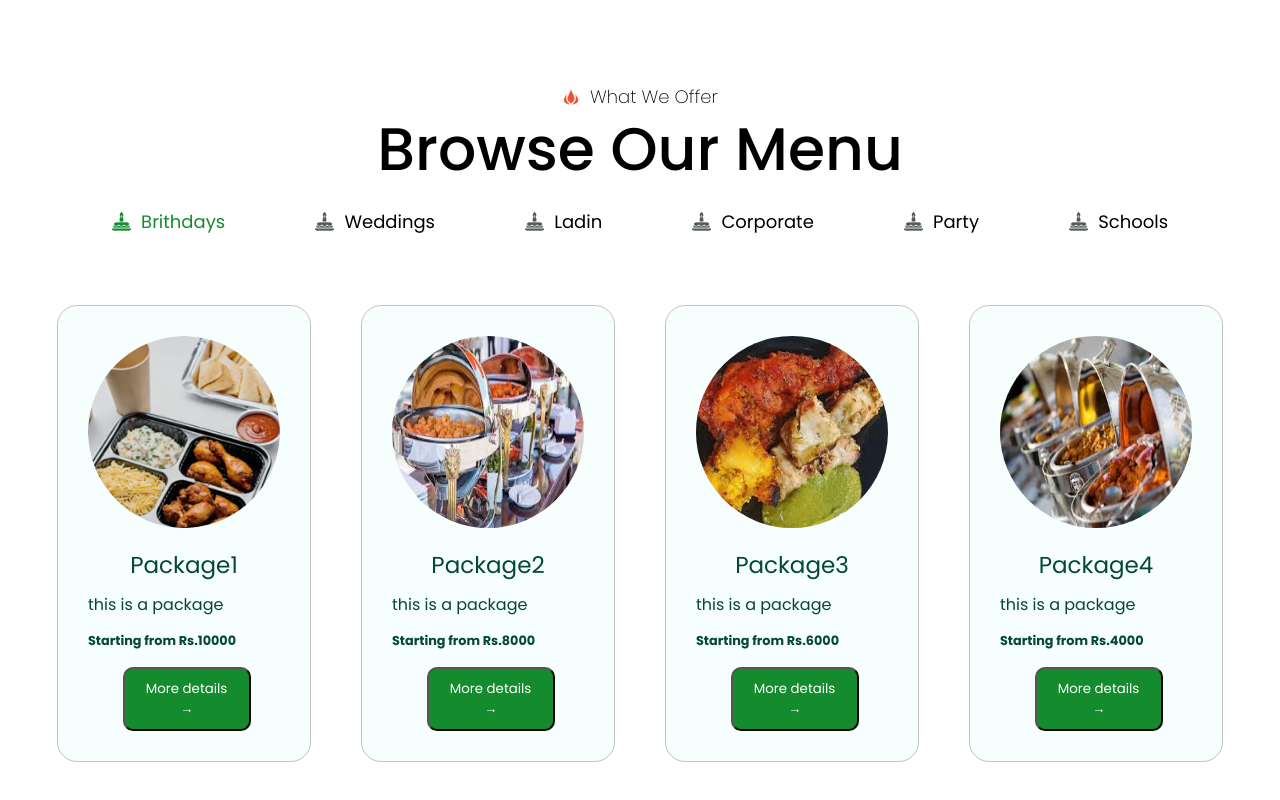
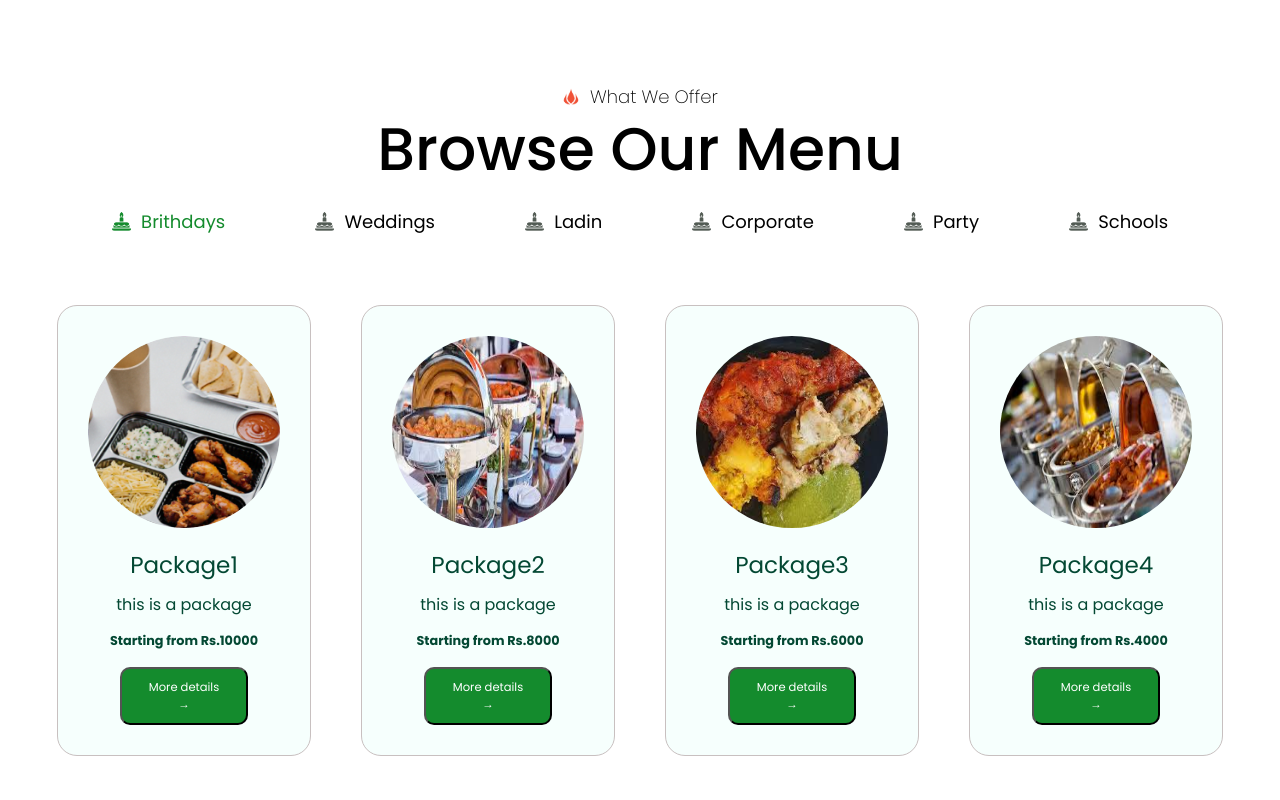
Before and after one commit to shaunpereira13/Regh-caterers, a React (Create React App) app: page / in a window 1280 px wide. Shown: the part 2106-2906 px from the top of the page. Built offline with nearby package versions, Linux system fonts and the light colour scheme.

Commit message:
added some changes in browse.jsx

```diff
--- a/src/components/Browse/Browse.css
+++ b/src/components/Browse/Browse.css
@@ -38,6 +38,7 @@
     grid-template-columns: repeat(4,1fr);
     column-gap: 50px;
     margin-top: 50px;
+
 }
 .menu-list-item{
     display: flex;
@@ -47,6 +48,7 @@
     border: 1px solid #c8c0c0;
     border-radius: 20px;
     color:#034833;
+    align-items: center;
 }
 .menu-list-item img{
     border-radius: 50%;
@@ -61,10 +63,10 @@
 }
 .menu-list-item-desc{
     padding-bottom: 15px;
-    text-align: left;
+    text-align: center;
 }
 .menu-list-item-amt{
-    text-align: left;
+    text-align: center;
     font-size: 1vw;
     font-weight: 700;
     padding-bottom: 10px;
@@ -77,5 +79,5 @@
     margin-top: 0.5vw;
     color:white;
     width: 10vw;
-    margin-left: 18%;
+    font-size: 0.9vw;
 }
--- a/src/components/Browse/Browse.jsx
+++ b/src/components/Browse/Browse.jsx
@@ -14,11 +14,12 @@ const Browse = () => {
         <li onClick={()=>setMenu('birthday')} className={menu==="birthday"?"active":""}> <img src={menu==="birthday"?symbols.menupointer:symbols.menupointerdeactive} alt="" />Brithdays</li>
         <li onClick={()=>setMenu('wedding')} className={menu==="wedding"?"active":""}> <img src={menu==="wedding"?symbols.menupointer:symbols.menupointerdeactive} alt="" />Weddings</li>
         <li onClick={()=>setMenu('ladin')} className={menu==="ladin"?"active":""}> <img src={menu==="ladin"?symbols.menupointer:symbols.menupointerdeactive} alt="" />Ladin</li>
-        <li onClick={()=>setMenu('coporate')} className={menu==="corporate"?"active":""}> <img src={menu==="coporate"?symbols.menupointer:symbols.menupointerdeactive} alt="" />Corporate</li>
+        <li onClick={()=>setMenu('coporate')} className={menu==="coporate"?"active":""}> <img src={menu==="coporate"?symbols.menupointer:symbols.menupointerdeactive} alt="" />Corporate</li>
         <li onClick={()=>setMenu('party')} className={menu==="party"?"active":""}> <img src={menu==="party"?symbols.menupointer:symbols.menupointerdeactive} alt="" />Party</li>
         <li onClick={()=>setMenu('school')} className={menu==="school"?"active":""}> <img src={menu==="school"?symbols.menupointer:symbols.menupointerdeactive} alt="" />Schools</li>
       </ul>
       <div className="menu-list">
+
             {packages.map((item,index)=>{
                 return (
                     <div key={index} className="menu-list-item">
```
